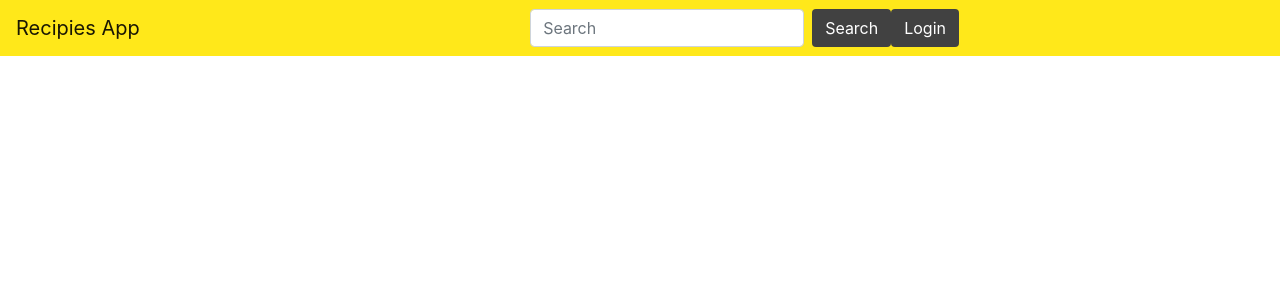
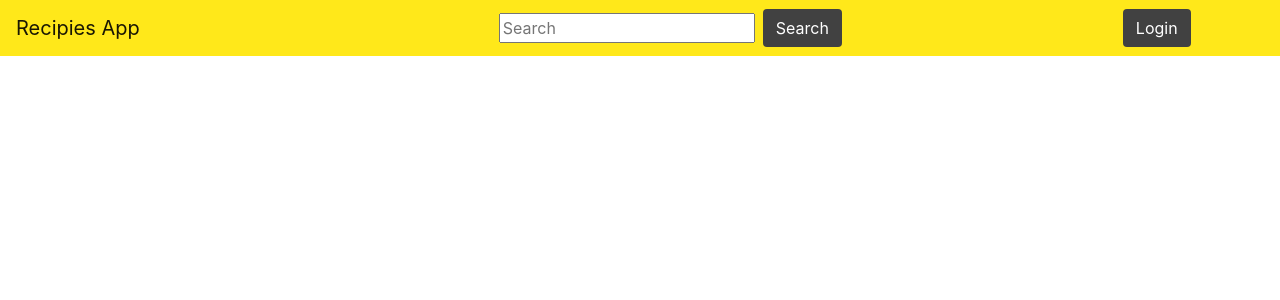
Before and after one commit to Masonhassan1/The-Food-Hub, a React (Create React App) app: page /profile in a window 1280 px wide. Shown: the top 300 px of the page. Built offline with nearby package versions, Linux system fonts and the light colour scheme; no server answers.

Commit message:
functional search bar

```diff
--- a/src/App.css
+++ b/src/App.css
@@ -3,7 +3,8 @@
 }
 
 .searchBar {
-	margin-left: 30%;
+	margin-left: 100%;
+	width: 100%;
 }
 
 .button {
@@ -16,9 +17,19 @@
 }
 
 .button-container {
-	margin-left: 20%;
+	margin-left: 50%;
 	display: flex;
 	flex-direction: row;
+}
+
+.random-title {
+	margin: 20px auto -15px auto;
+	text-transform: capitalize;
+	width: fit-content;
+	text-decoration-line: underline;
+	text-decoration-skip: auto;
+	text-decoration-style: wavy;
+	text-decoration-color: rgb(255, 232, 26);
 }
 
 .randomMeals {
@@ -28,9 +39,17 @@
 	justify-content: center;
 }
 
+.searchedMeals {
+	display: flex;
+	flex-direction: row;
+	flex-wrap: wrap;
+	margin: 30px auto;
+	justify-content: center;
+}
+
 .recipieCard {
 	margin: 10px;
-	height: 70vh;
+	height: 75vh;
 	box-shadow: 5px 5px rgba(255, 232, 26, 0.493);
 	transition: 0.2s ease-in;
 }
--- a/src/App.js
+++ b/src/App.js
@@ -1,41 +1,47 @@
-import React from 'react';
+import React, { useState } from 'react';
 import './App.css';
 /*Bootstrap*/
 import 'bootstrap/dist/css/bootstrap.min.css';
-import { Navbar, Form, FormControl, Button } from 'react-bootstrap'
+import { Navbar } from 'react-bootstrap'
 /*Components*/
+import SearchBar from './components/SearchBar'
 import LoginButton from './components/LoginButton';
 import LogoutButton from './components/LogoutButton';
-import RandomMeal from './components/RandomMeal';
 import Recipie from './components/Recipie';
 /*Auth*/
 import { useAuth0 } from '@auth0/auth0-react';
 /*Router*/
-import { BrowserRouter as Router, Switch, Route } from 'react-router-dom'
+import { BrowserRouter as Router, Switch, Route, useHistory } from 'react-router-dom';
+/*axios search*/
+import axios from 'axios';
+import MainScreen from './components/MainScreen';
 
 function App() {
+  const [listMany, setListMany] = useState(false);
+  const [objRecipies, setObjRecipies] = useState('');
+  const history = useHistory();
+  const handleSubmit = info => {
+    if (!isNaN(info)) history.push(`/recipie/${info}`)
+    else {
+      axios.get(`https://www.themealdb.com/api/json/v1/1/search.php?s=${info}`).then(res => {
+        setListMany(true)
+        setObjRecipies(res.data.meals)
+      })
+    }
+  }
   const { isLoading, isAuthenticated } = useAuth0();
-
   if (isLoading) return <div>Loading...</div>
   return (
     <div className="App">
       <Navbar className="color-nav" variant="light">
-        <Navbar.Brand href="#home">Recipies App</Navbar.Brand>
-
-        <Form inline className="searchBar">
-          <FormControl type="text" placeholder="Search" className="mr-sm-2" />
-          <Button style={{ color: "white", background: "rgb(65, 65, 65)" }} className='button' variant="default">Search</Button>
-        </Form>
+        <Navbar.Brand href="/">Recipies App</Navbar.Brand>
+        <SearchBar onSubmit={handleSubmit} />
         <LoginButton /><LogoutButton />
       </Navbar>
 
       <Router>
         <Switch>
-          <Route exact path="/" children={<div className="randomMeals">
-            <RandomMeal />
-            <RandomMeal />
-            <RandomMeal />
-          </div>} />
+          <Route exact path="/" children={<MainScreen listMany={listMany} objRecipies={objRecipies} />} />
           <Route path="/recipie/:id" children={<Recipie />} />
         </Switch>
       </Router>
--- a/src/components/LoginButton.jsx
+++ b/src/components/LoginButton.jsx
@@ -9,7 +9,7 @@ function LoginButton() {
 			<Button
 				style={{ color: 'white', background: 'rgb(65, 65, 65)' }}
 				variant='default'
-				className='button'
+				className='button button-container'
 				onClick={loginWithRedirect}>
 				Login
 			</Button>
--- /dev/null
+++ b/src/components/MainScreen.jsx
@@ -0,0 +1,32 @@
+import React from 'react';
+import RandomMeal from './RandomMeal';
+import RecipieCard from './RecipieCard';
+function MainScreen({ listMany, objRecipies }) {
+	console.log(objRecipies);
+
+	return objRecipies === null || objRecipies === '' ? (
+		<div>
+			<h3 className='random-title'>Random meals</h3>
+			<div className='randomMeals'>
+				<RandomMeal />
+				<RandomMeal />
+				<RandomMeal />
+				<RandomMeal />
+			</div>
+		</div>
+	) : (
+		<div className='searchedMeals'>
+			{objRecipies.map(recipie => (
+				<RecipieCard
+					id={recipie.idMeal}
+					thumbnail={recipie.strMealThumb}
+					name={recipie.strMeal}
+					tags={recipie.strTags}
+					category={recipie.strCategory}
+				/>
+			))}
+		</div>
+	);
+}
+
+export default MainScreen;
--- a/src/components/RandomMeal.jsx
+++ b/src/components/RandomMeal.jsx
@@ -1,12 +1,9 @@
 import React, { useState, useEffect } from 'react';
 import { useHistory } from 'react-router-dom';
 import axios from 'axios';
-import 'bootstrap/dist/css/bootstrap.min.css';
-import { Button, Card } from 'react-bootstrap';
+import RecipieCard from './RecipieCard';
 
 function RandomMeal() {
-	let history = useHistory();
-
 	const [recipie, setRecipie] = useState({});
 	let ingredientsArray = [];
 	let measuresArray = [];
@@ -39,28 +36,13 @@ function RandomMeal() {
 	}, []);
 
 	return (
-		<>
-			<Card
-				style={{ width: '18rem' }}
-				className='recipieCard'
-				onClick={() => history.push(`/recipie/${recipie.id}`)}>
-				<Card.Img variant='top' src={recipie.thumbnail} />
-				<Card.Body>
-					<Card.Title className='titleCard'>{recipie.name}</Card.Title>
-					<Card.Text>
-						{recipie.tags ? (
-							<p>
-								Category: {recipie.category} <br></br> Tags: {recipie.tags}
-							</p>
-						) : (
-							<p>
-								Category: {recipie.category} <br></br> Tags: None
-							</p>
-						)}
-					</Card.Text>
-				</Card.Body>
-			</Card>
-		</>
+		<RecipieCard
+			id={recipie.id}
+			thumbnail={recipie.thumbnail}
+			name={recipie.name}
+			tags={recipie.tags}
+			category={recipie.category}
+		/>
 	);
 }
 
--- /dev/null
+++ b/src/components/RecipieCard.jsx
@@ -0,0 +1,31 @@
+import React from 'react';
+import { useHistory } from 'react-router-dom';
+import { Card } from 'react-bootstrap';
+
+function RecipieCard({ id, thumbnail, name, tags, category }) {
+	const history = useHistory();
+	return (
+		<Card
+			style={{ width: '18rem' }}
+			className='recipieCard'
+			onClick={() => history.push(`/recipie/${id}`)}>
+			<Card.Img variant='top' src={thumbnail} />
+			<Card.Body>
+				<Card.Title className='titleCard'>{name}</Card.Title>
+				<Card.Text>
+					{tags ? (
+						<p>
+							Category: {category} <br></br> Tags: {tags}
+						</p>
+					) : (
+						<p>
+							Category: {category} <br></br> Tags: None
+						</p>
+					)}
+				</Card.Text>
+			</Card.Body>
+		</Card>
+	);
+}
+
+export default RecipieCard;
--- /dev/null
+++ b/src/components/SearchBar.jsx
@@ -0,0 +1,34 @@
+import React, { useState } from 'react';
+import 'bootstrap/dist/css/bootstrap.min.css';
+import { Form } from 'react-bootstrap';
+
+function SearchBar(props) {
+	const [inputSearch, setInputSearch] = useState('');
+	const handleSearch = e => {
+		e.preventDefault();
+		props.onSubmit(inputSearch);
+	};
+	const handleNameChange = e => {
+		setInputSearch(e.target.value);
+	};
+	return (
+		<div>
+			<Form inline className='searchBar' onSubmit={handleSearch}>
+				<input
+					value={inputSearch}
+					type='text'
+					onChange={handleNameChange}
+					placeholder='Search'
+					className='mr-sm-2'
+				/>
+				<button
+					style={{ color: 'white', background: 'rgb(65, 65, 65)' }}
+					className='button btn search-btn'>
+					Search
+				</button>
+			</Form>
+		</div>
+	);
+}
+
+export default SearchBar;
--- a/src/index.js
+++ b/src/index.js
@@ -2,7 +2,7 @@ import React from 'react';
 import ReactDOM from 'react-dom';
 import App from './App';
 import { Auth0Provider } from '@auth0/auth0-react';
-
+import { BrowserRouter as Router, Switch, Route } from 'react-router-dom';
 
 const domain = process.env.REACT_APP_AUTH0_DOMAIN;
 const clientId = process.env.REACT_APP_AUTH0_CLIENT_ID;
@@ -12,7 +12,9 @@ ReactDOM.render(
     domain={domain}
     clientId={clientId}
     redirectUri={window.location.origin}>
-    <App />
+    <Router>
+      <App />
+    </Router>
   </Auth0Provider>,
   document.getElementById('root')
 );
```
